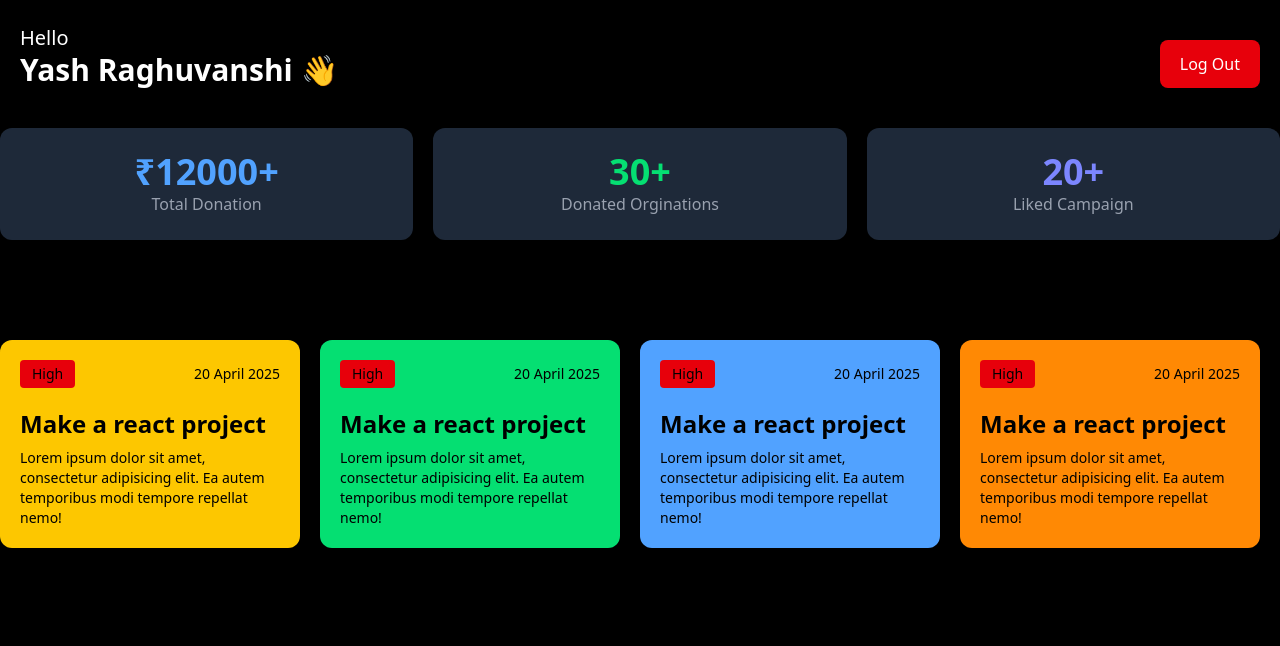
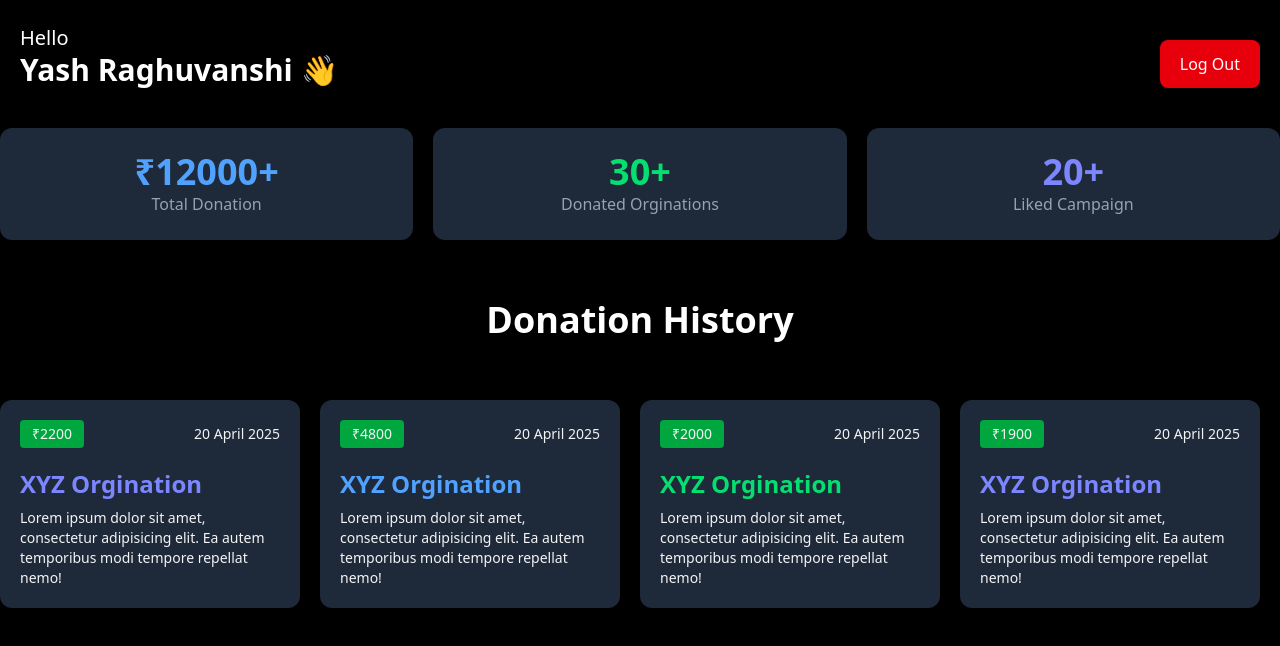
Before and after one commit to YNVSolutions/SwiftCause_Web, a Next.js app: page / in a window 1280 px wide. Shown: the top 646 px of the page. Built offline with nearby package versions, Linux system fonts and the light colour scheme.

Commit message:
adding designs and details to the cards

```diff
--- a/app/Components/Dashboard/Others/DonationList.jsx
+++ b/app/Components/Dashboard/Others/DonationList.jsx
@@ -3,53 +3,56 @@ import React from 'react'
 const DonationList = () => {
     return (
         <>
-            <div id='tasklist' className='h-[55%] flex items-center justify-start gap-5 flex-nowrap w-full py-5  mt-10 overflow-x-auto'>
-                <div className='flex-shrink-0 h-full w-[300px] bg-yellow-400 rounded-xl py-5 px-5'>
+        <header className='flex justify-center items-center w-full pt-5'>
+            <h1 className='text-4xl lg:text-4xl md:text-3xl sm-text-2xl font-semibold text-white'>Donation History</h1>
+        </header>
+            <div id='tasklist' className='h-[55%] flex items-center justify-start gap-5 flex-nowrap w-full py-5  mt-10 overflow-x-auto text-gray-100'>
+                <div className='flex-shrink-0 h-full w-[300px] bg-gray-800 rounded-xl py-5 px-5'>
                     <div className='flex justify-between items-center'>
-                        <h2 className='bg-red-600 text-sm px-3 py-1 rounded'>High</h2>
+                        <h2 className='bg-green-600 text-sm px-3 py-1 rounded'>₹2200</h2>
                         <h2 className='text-sm'>20 April 2025</h2>
                     </div>
-                    <h2 className='text-2xl font-semibold mt-5'>Make a react project</h2>
+                    <h2 className='text-2xl font-semibold mt-5 text-indigo-400'>XYZ Orgination</h2>
                     <p className='text-sm mt-2'>Lorem ipsum dolor sit amet, consectetur adipisicing elit. Ea autem temporibus modi tempore repellat nemo!</p>
                 </div>
-                <div className='flex-shrink-0 h-full w-[300px] bg-green-400 rounded-xl py-5 px-5'>
+                <div className='flex-shrink-0 h-full w-[300px] bg-gray-800 rounded-xl py-5 px-5'>
                     <div className='flex justify-between items-center'>
-                        <h2 className='bg-red-600 text-sm px-3 py-1 rounded'>High</h2>
+                        <h2 className='bg-green-600 text-sm px-3 py-1 rounded'>₹4800</h2>
                         <h2 className='text-sm'>20 April 2025</h2>
                     </div>
-                    <h2 className='text-2xl font-semibold mt-5'>Make a react project</h2>
+                    <h2 className='text-2xl font-semibold mt-5 text-blue-400'>XYZ Orgination</h2>
                     <p className='text-sm mt-2'>Lorem ipsum dolor sit amet, consectetur adipisicing elit. Ea autem temporibus modi tempore repellat nemo!</p>
                 </div>
-                <div className='flex-shrink-0 h-full w-[300px] bg-blue-400 rounded-xl py-5 px-5'>
+                <div className='flex-shrink-0 h-full w-[300px] bg-gray-800 rounded-xl py-5 px-5'>
                     <div className='flex justify-between items-center'>
-                        <h2 className='bg-red-600 text-sm px-3 py-1 rounded'>High</h2>
+                        <h2 className='bg-green-600 text-sm px-3 py-1 rounded'>₹2000</h2>
                         <h2 className='text-sm'>20 April 2025</h2>
                     </div>
-                    <h2 className='text-2xl font-semibold mt-5'>Make a react project</h2>
+                    <h2 className='text-2xl font-semibold mt-5 text-green-400'>XYZ Orgination</h2>
                     <p className='text-sm mt-2'>Lorem ipsum dolor sit amet, consectetur adipisicing elit. Ea autem temporibus modi tempore repellat nemo!</p>
                 </div>
-                <div className='flex-shrink-0 h-full w-[300px] bg-orange-400 rounded-xl py-5 px-5'>
+                <div className='flex-shrink-0 h-full w-[300px] bg-gray-800 rounded-xl py-5 px-5'>
                     <div className='flex justify-between items-center'>
-                        <h2 className='bg-red-600 text-sm px-3 py-1 rounded'>High</h2>
+                        <h2 className='bg-green-600 text-sm px-3 py-1 rounded'>₹1900</h2>
                         <h2 className='text-sm'>20 April 2025</h2>
                     </div>
-                    <h2 className='text-2xl font-semibold mt-5'>Make a react project</h2>
+                    <h2 className='text-2xl font-semibold mt-5 text-indigo-400'>XYZ Orgination</h2>
                     <p className='text-sm mt-2'>Lorem ipsum dolor sit amet, consectetur adipisicing elit. Ea autem temporibus modi tempore repellat nemo!</p>
                 </div>
-                <div className='flex-shrink-0 h-full w-[300px] bg-red-400 rounded-xl py-5 px-5'>
+                <div className='flex-shrink-0 h-full w-[300px] bg-gray-800 rounded-xl py-5 px-5'>
                     <div className='flex justify-between items-center'>
-                        <h2 className='bg-red-600 text-sm px-3 py-1 rounded'>High</h2>
+                        <h2 className='bg-green-600 text-sm px-3 py-1 rounded'>₹2000</h2>
                         <h2 className='text-sm'>20 April 2025</h2>
                     </div>
-                    <h2 className='text-2xl font-semibold mt-5'>Make a react project</h2>
+                    <h2 className='text-2xl font-semibold mt-5 text-blue-400'>XYZ Orgination</h2>
                     <p className='text-sm mt-2'>Lorem ipsum dolor sit amet, consectetur adipisicing elit. Ea autem temporibus modi tempore repellat nemo!</p>
                 </div>
-                <div className='flex-shrink-0 h-full w-[300px] bg-emerald-400 rounded-xl py-5 px-5'>
+                <div className='flex-shrink-0 h-full w-[300px] bg-gray-800 rounded-xl py-5 px-5'>
                     <div className='flex justify-between items-center'>
-                        <h2 className='bg-red-600 text-sm px-3 py-1 rounded'>High</h2>
+                        <h2 className='bg-green-600 text-sm px-3 py-1 rounded'>₹1500</h2>
                         <h2 className='text-sm'>20 April 2025</h2>
                     </div>
-                    <h2 className='text-2xl font-semibold mt-5'>Make a react project</h2>
+                    <h2 className='text-2xl font-semibold mt-5 text-green-400'>XYZ Orgination</h2>
                     <p className='text-sm mt-2'>Lorem ipsum dolor sit amet, consectetur adipisicing elit. Ea autem temporibus modi tempore repellat nemo!</p>
                 </div>
             </div>
```
